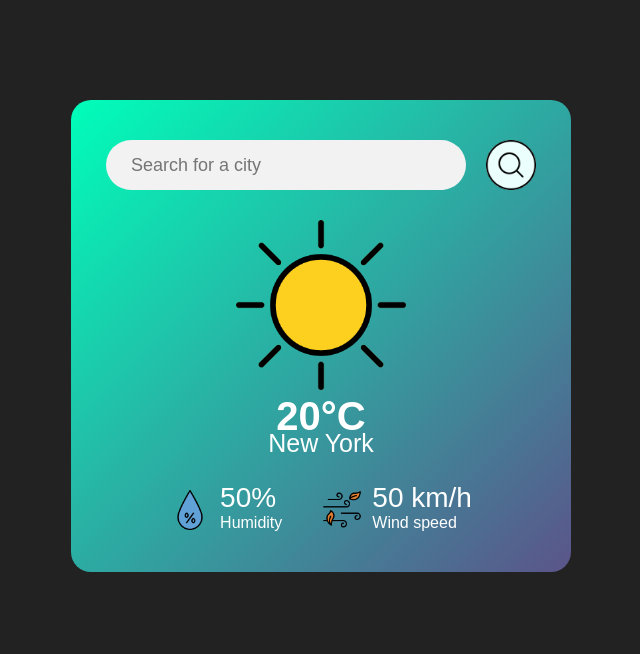
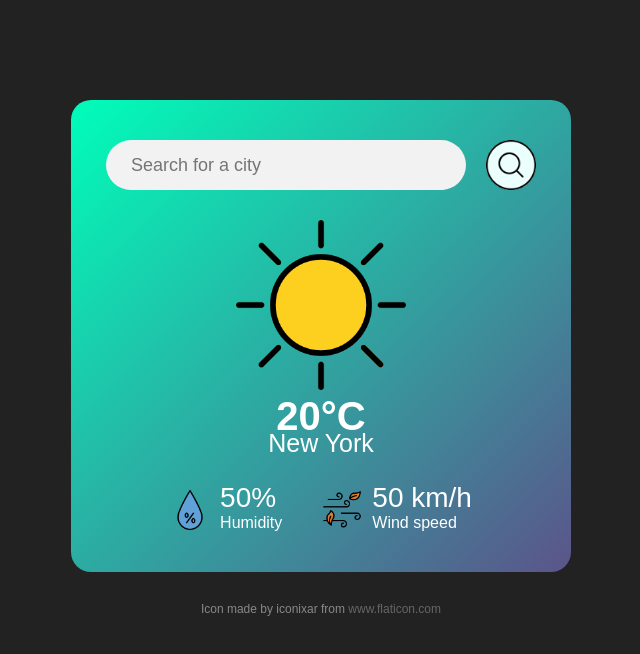
Before and after one commit to UJayJoAnDao/weather-app, a plain HTML site: page index.html in a window 1280 px wide. Shown: the whole page, without its empty margins (319-959 px from the left). Drawn offline with Linux system fonts and the light colour scheme.

Commit message:
docs: add README file and add icon's attribution on the web

```diff
--- a/index.html
+++ b/index.html
@@ -34,6 +34,9 @@
             </div>
         </div>
     </div>
+    <footer>
+        <p>Icon made by iconixar from <a href="https://www.flaticon.com" target="_blank" rel="noopener noreferrer">www.flaticon.com</a></p>
+    </footer>
 </body>
 <script>
     // 這裡的 API_KEY 將在構建過程中被替換
--- a/style.css
+++ b/style.css
@@ -137,3 +137,20 @@
     font-weight: 500;
     margin-top: -6px;
 }
+
+footer {
+    text-align: center;
+    padding: 10px;
+    margin-top: 20px;
+    color: #888;
+    font-size: 12px;
+}
+
+footer a {
+    color: #666;
+    text-decoration: none;
+}
+
+footer a:hover {
+    text-decoration: underline;
+}
```
Also changed, not shown: 1 other file.
